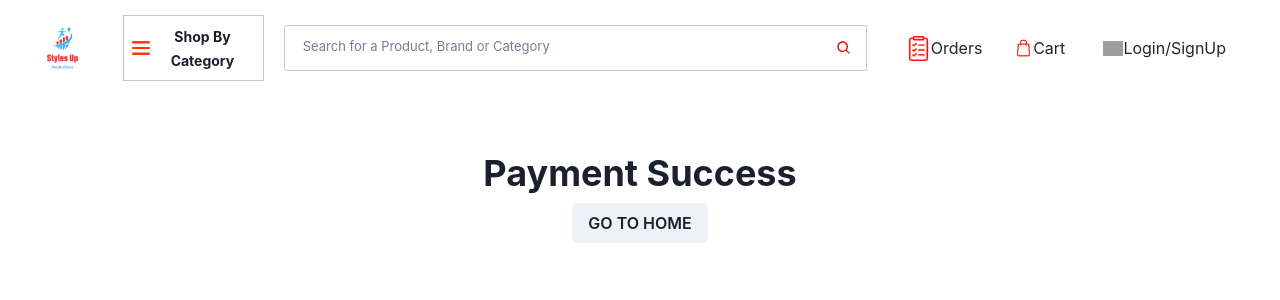
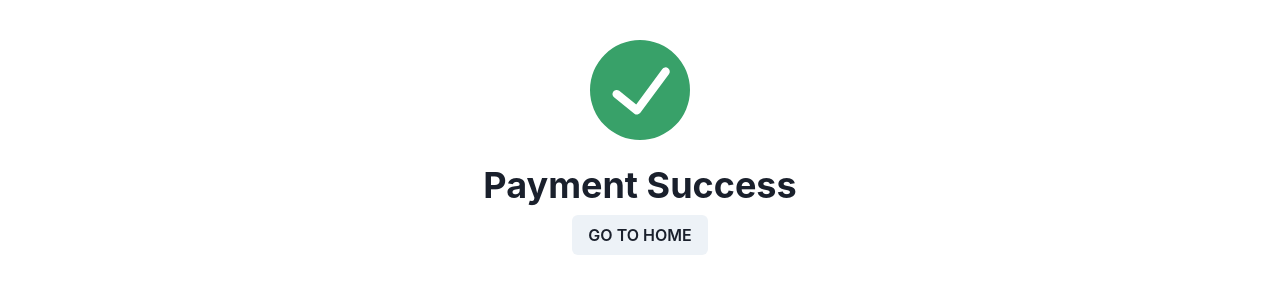
Before and after one commit to Suraj121704c/Styles-Up, a React (Create React App) app in the folder paytm-mall/: page /payment in a window 1280 px wide. Shown: the top 300 px of the page. Built offline with nearby package versions, Linux system fonts and the light colour scheme; no server answers; grey boxes are pictures that could not be loaded.

Commit message:
payment updated

```diff
--- a/paytm-mall/src/Pages/Payment.jsx
+++ b/paytm-mall/src/Pages/Payment.jsx
@@ -1,22 +1,15 @@
-
 import { Box, Button, Heading,} from '@chakra-ui/react';
-
+import { CheckCircleIcon } from '@chakra-ui/icons';
 import {Link} from "react-router-dom"
-import Navbar2 from '../Components/Navbar2';
-import { Footer2 } from '../Components/Fotter2';
 
 export default function Payment() {
   return (
-    <>
-    <Navbar2 />
-    <Box textAlign="center" py={10} px={6} display="flex" flexDir={"column"} alignItems="center" >
-
+    <Box textAlign="center" py={10} px={6} display="flex" flexDir={"column"} alignItems="center">
+      <CheckCircleIcon boxSize={'100px'} color={'green.500'} m="auto" />
       <Heading as="h2" size="xl" mt={6} mb={2}>
         Payment Success
       </Heading>
       <Button><Link to="/">GO TO HOME</Link></Button>
     </Box>
-    </>
   );
-
 }
```
